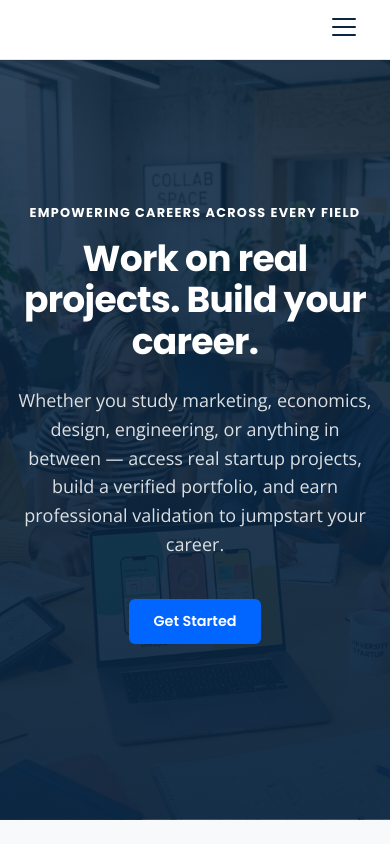
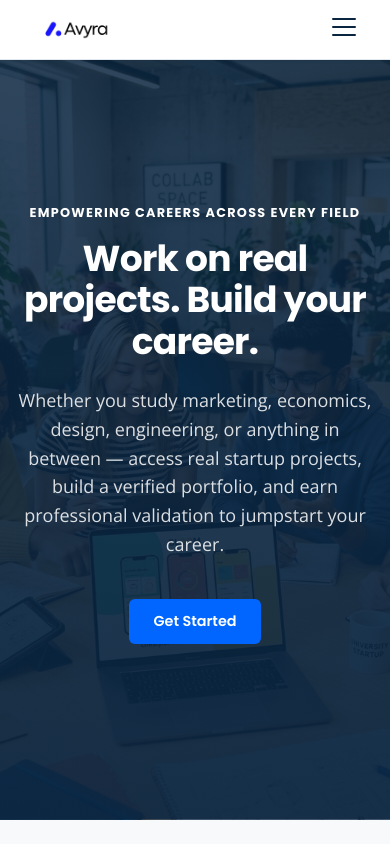
Before and after one commit to peepogame/avyra-marketplace, a website built with Vite: page index.html in a window 390 px wide. Shown: the top 844 px of the page. Built offline with nearby package versions, Linux system fonts and the dark colour scheme.

Commit message:
revert: all changes to logo visibility and theme settings

```diff
--- a/style.css
+++ b/style.css
@@ -2465,14 +2465,3 @@ footer a:hover {
     gap: 1rem;
   }
 }
-
-
-
-/* Mobile-Only Dark Mode Logo Fix */
-@media (max-width: 768px) {
-  @media (prefers-color-scheme: dark) {
-    img[alt*='Avyra Logo'] {
-      filter: brightness(0) invert(1) !important;
-    }
-  }
-}
```
